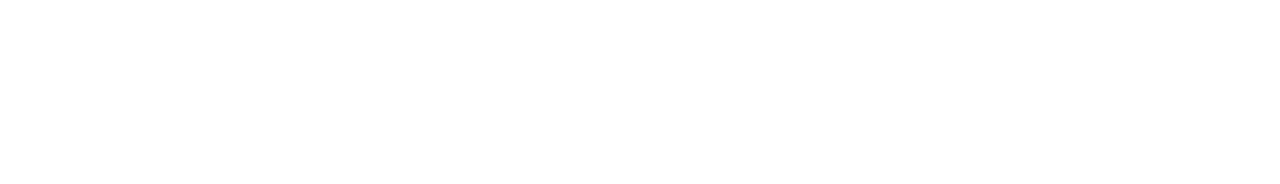
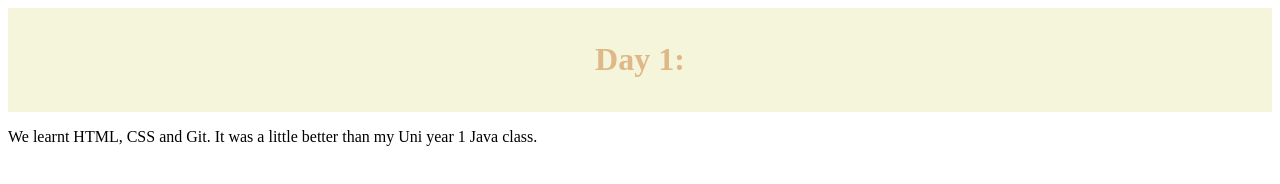
Before and after one commit to fuxiaozhiyang/CPRG_day1, a plain HTML site: page index.html in a window 1280 px wide. Drawn offline with Linux system fonts and the light colour scheme.

Commit message:
html-header&paragraph

```diff
--- a/index.html
+++ b/index.html
@@ -7,6 +7,11 @@
   <title>Day 1</title>
 </head>
 <body>
-
+  <main>
+    <header>
+      <h1>Day 1:</h1>
+    </header>
+    <p>We learnt HTML, CSS and Git. It was a little better than my Uni year 1 Java class.</p>
+  </main>
 </body>
 </html>
```
